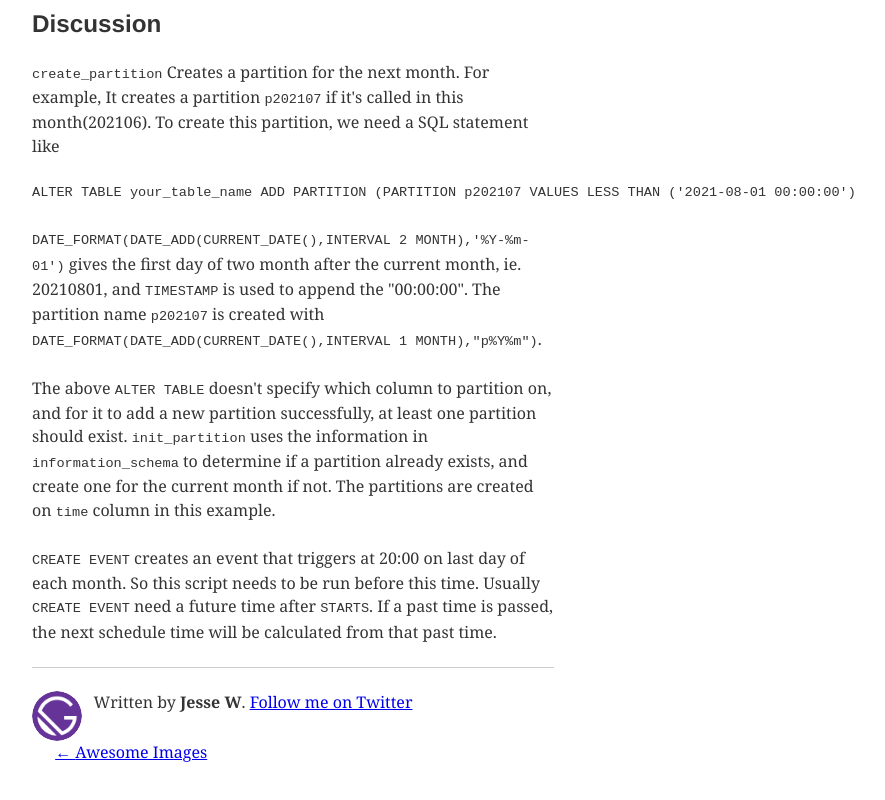
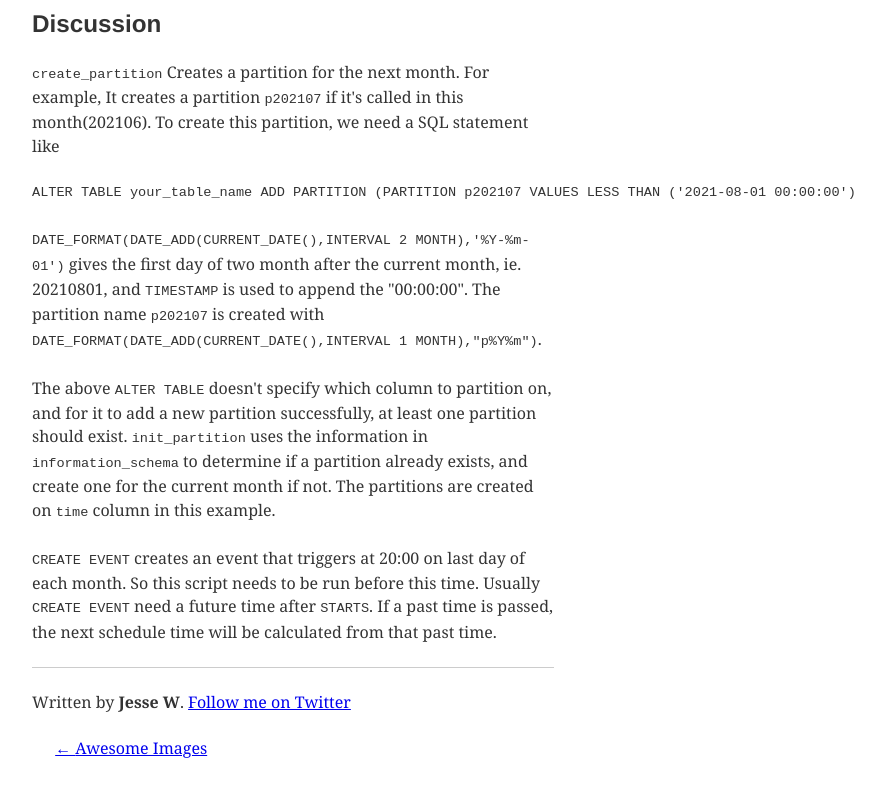
Before and after one commit to wjx/blog, a Gatsby site: page /blog/mysql-autopartition/ in a window 1280 px wide. Shown: the part 1945-2745 px from the top of the page, without its empty margins (347-1232 px from the left). Built offline with nearby package versions, Linux system fonts and the light colour scheme; Gatsby itself is replaced by a stand-in of ours; some packages are replaced by stand-ins of ours; code samples lack their colours.

Commit message:
Don't show bio image

```diff
--- a/src/components/bio.js
+++ b/src/components/bio.js
@@ -20,7 +20,7 @@ function Bio() {
         const { author, social } = data.site.siteMetadata
         return (
           <Container>
-            <Image
+            {/* <Image
               fixed={data.avatar.childImageSharp.fixed}
               alt={author}
               style={{
@@ -32,7 +32,7 @@ function Bio() {
               imgStyle={{
                 borderRadius: `50%`,
               }}
-            />
+            /> */}
             <p>
               Written by <strong>{author}</strong>.
               {` `}
```
